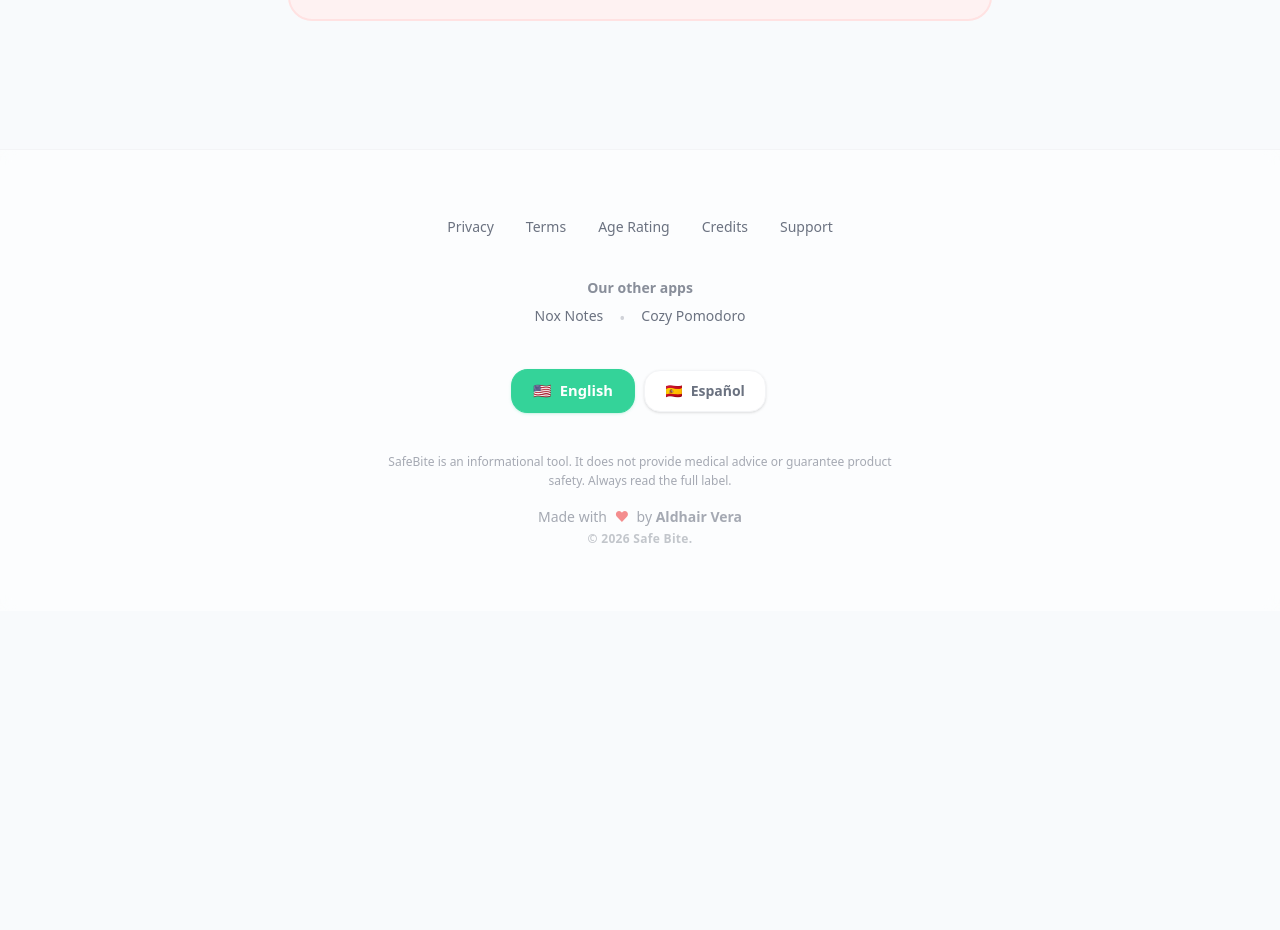
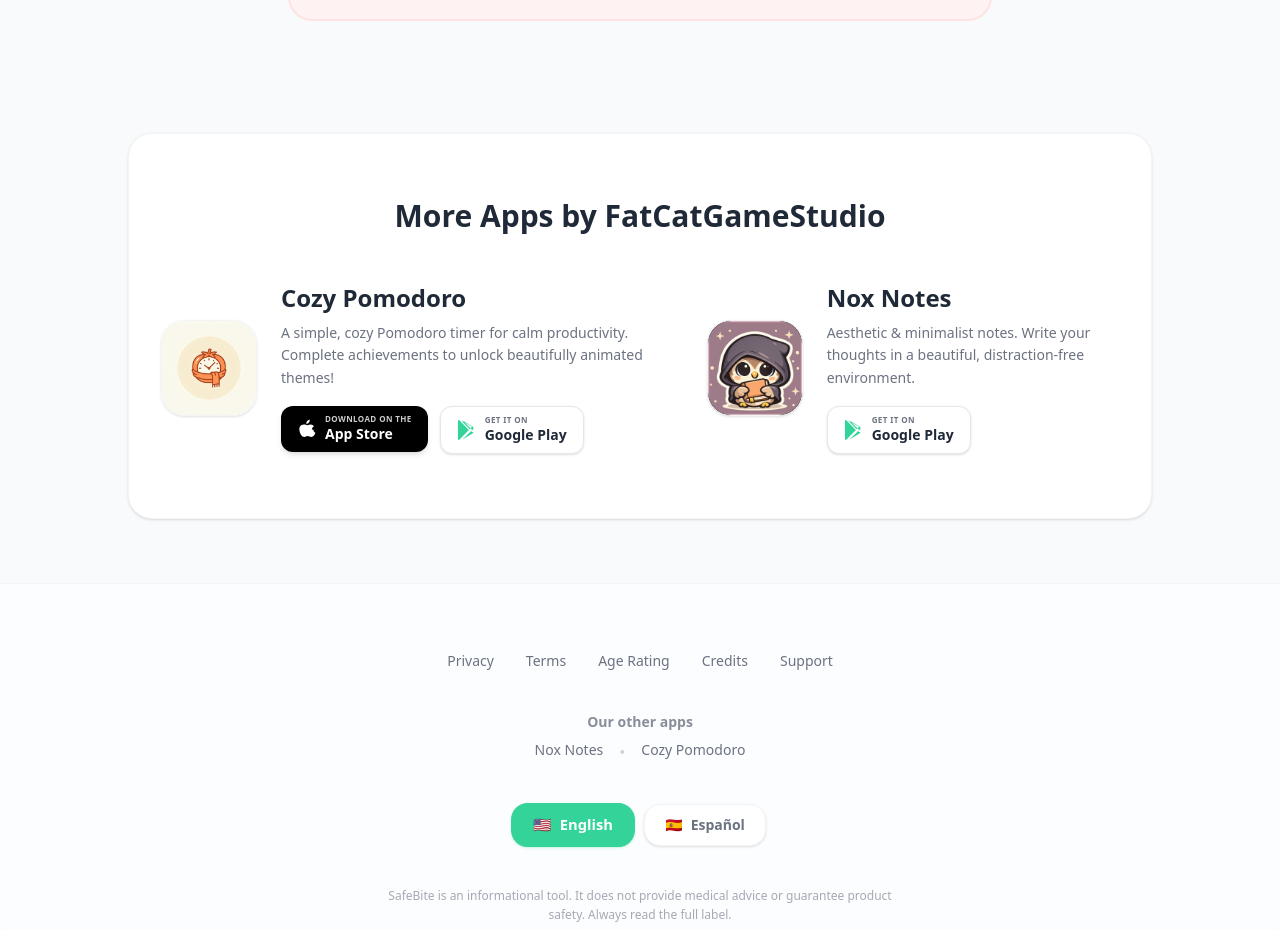
Before and after one commit to BurningAl15/APLV-SafeBite-Landing, a Next.js app: page /en in a window 1280 px wide. Shown: the part 5872-6802 px from the top of the page. Before the commit the page ends 6483 px from the top, so only its background shows below. Built offline with nearby package versions, Linux system fonts and the light colour scheme.

Commit message:
feat: add OtherApps section with Cozy Pomodoro and Nox Notes cross-promotion

```diff
--- a/messages/en.json
+++ b/messages/en.json
@@ -144,5 +144,14 @@
         "title": "SafeBite | Milk Label Scan",
         "description": "Review ingredient labels for possible milk-related terms directly on your phone. Fast, private, and useful when signal is limited.",
         "keywords": "milk label scan, ingredient label review, CMPA, APLV, dairy terms, works on your phone"
+    },
+    "OtherApps": {
+        "title": "More Apps by FatCatGameStudio",
+        "cozyAppTitle": "Cozy Pomodoro",
+        "cozyAppDesc": "A simple, cozy Pomodoro timer for calm productivity. Complete achievements to unlock beautifully animated themes!",
+        "noxNotesTitle": "Nox Notes",
+        "noxNotesDesc": "Aesthetic & minimalist notes. Write your thoughts in a beautiful, distraction-free environment.",
+        "downloadPlayStore": "Google Play",
+        "downloadAppStore": "App Store"
     }
 }
--- a/messages/es.json
+++ b/messages/es.json
@@ -144,5 +144,14 @@
         "title": "SafeBite | Revisión de Etiquetas de Leche",
         "description": "Revisa etiquetas de ingredientes para posibles términos relacionados con leche directamente en tu teléfono. Rápido, privado y útil con señal limitada.",
         "keywords": "etiquetas leche, revision ingredientes, APLV, CMPA, terminos lacteos, funciona en tu telefono"
+    },
+    "OtherApps": {
+        "title": "Más Apps de FatCatGameStudio",
+        "cozyAppTitle": "Cozy Pomodoro",
+        "cozyAppDesc": "Un temporizador Pomodoro acogedor para una productividad relajada. ¡Completa logros para desbloquear hermosos temas animados!",
+        "noxNotesTitle": "Nox Notes",
+        "noxNotesDesc": "Notas y apuntes estéticos. Escribe tus pensamientos en un entorno hermoso y sin distracciones.",
+        "downloadPlayStore": "Google Play",
+        "downloadAppStore": "App Store"
     }
 }
--- a/src/app/[locale]/page.tsx
+++ b/src/app/[locale]/page.tsx
@@ -5,6 +5,7 @@ import Features from "@/components/sections/Features";
 import ProblemSolution from "@/components/sections/ProblemSolution";
 import Scenarios from "@/components/sections/Scenarios";
 import Pricing from "@/components/sections/Pricing";
+import OtherApps from "@/components/sections/OtherApps";
 
 export default function Home() {
   return (
@@ -16,6 +17,7 @@ export default function Home() {
         <Scenarios />
         <Pricing />
         <InfoSection />
+        <OtherApps />
       </main>
       <Footer />
     </div>
--- /dev/null
+++ b/src/components/sections/OtherApps.tsx
@@ -0,0 +1,94 @@
+"use client";
+
+import { useTranslations, useLocale } from 'next-intl';
+import { ExternalLink } from 'lucide-react';
+import Image from 'next/image';
+
+export default function OtherApps() {
+    const t = useTranslations('OtherApps');
+    const locale = useLocale();
+    const cozyAppStoreLink = `https://apps.apple.com/${locale}/app/cozy-pomodoro-timer-enfoque/id6759178972`;
+
+    return (
+        <section className="w-full max-w-5xl mx-auto py-16 px-8 mt-12 bg-white rounded-3xl border border-gray-100 shadow-sm text-center">
+            <h2 className="text-3xl font-black text-text mb-12">{t('title')}</h2>
+
+            <div className="flex flex-col md:flex-row items-center justify-center gap-12 text-left">
+                {/* Cozy Pomodoro App */}
+                <div className="flex flex-col md:flex-row items-center gap-6 max-w-lg">
+                    <div className="w-24 h-24 flex-shrink-0 relative rounded-3xl overflow-hidden border border-gray-100 shadow-sm">
+                        <Image src="/logos/cozypomodoro_logo.jpg" alt="Cozy Pomodoro Logo" fill className="object-cover" />
+                    </div>
+                    <div className="flex-1 text-center md:text-left">
+                        <h3 className="text-2xl font-bold text-text mb-2">{t('cozyAppTitle')}</h3>
+                        <p className="text-subtext mb-4 leading-relaxed text-sm">
+                            {t('cozyAppDesc')}
+                        </p>
+                        <div className="flex flex-col sm:flex-row gap-3 items-center md:items-start">
+                            <a
+                                href={cozyAppStoreLink}
+                                target="_blank"
+                                rel="noopener noreferrer"
+                                aria-label="Download on the App Store"
+                                className="flex items-center gap-2 bg-black text-white px-4 py-2 rounded-xl hover:scale-105 transition-transform shadow-md w-full sm:w-auto justify-center"
+                            >
+                                <svg aria-hidden="true" className="w-5 h-5" viewBox="0 0 384 512" fill="currentColor">
+                                    <path d="M318.7 268.7c-.2-36.7 16.4-64.4 50-84.8-18.8-26.9-47.2-41.7-84.7-44.6-35.5-2.8-74.3 21.8-88.5 21.8-11.4 0-51.1-18.1-81.9-18.1-41.9 0-82.9 22.3-103.9 58-31 52.3-7.9 144.1 27 201.7 16.5 27 49 57 85.1 55.7 34.6-1.4 47.3-25.9 88.5-25.7 41.2.2 53 25.9 88.5 25.1 37.1-.8 64.9-27.1 81.3-51.2 18.9-27.7 26.6-54.6 26.9-56-.8-.3-51.9-19.9-52.1-78.1zm-78.6-180.3c15.6-18.9 25.5-44.9 22.2-70.4-22.1 1-47.9 15.3-64 34.1-14.4 16.6-27.2 43.1-23.7 67.9 24.1 1.9 48.7-11.2 65.5-31.6z" />
+                                </svg>
+                                <div className="flex flex-col items-start leading-tight">
+                                    <span className="text-[8px] uppercase font-bold opacity-80 tracking-wider">Download on the</span>
+                                    <span className="text-sm font-bold">App Store</span>
+                                </div>
+                            </a>
+                            <a
+                                href="https://play.google.com/store/apps/details?id=com.fatcatgamestudio.cozypomodoro"
+                                target="_blank"
+                                rel="noopener noreferrer"
+                                aria-label="Get it on Google Play"
+                                className="flex items-center gap-2 bg-white border border-gray-200 text-text px-4 py-2 rounded-xl hover:scale-105 transition-transform shadow-sm w-full sm:w-auto justify-center"
+                            >
+                                <svg aria-hidden="true" className="w-5 h-5 text-primary" viewBox="0 0 512 512" fill="currentColor">
+                                    <path d="M325.3 234.3L104.6 13l280.8 161.2-60.1 60.1zM47 0C34 0 24 10 24 23v466c0 13 10 23 23 23 4.5 0 8.5-1.3 12-3.5L304 256 59 3.5C55.5 1.3 51.5 0 47 0zm372.2 191.6C419.1 190.5 419.1 187.3 419.1 185.1c0-2.2 0-5.4-2.2-6.5L132.8 5.4 391.2 256 132.8 506.6l284.1-173.2c2.2-1.1 2.2-4.3 2.2-6.5 0-2.2 0-5.4-2.2-6.5l-63.5-38.8 63.5-38.8z" />
+                                </svg>
+                                <div className="flex flex-col items-start leading-tight">
+                                    <span className="text-[8px] uppercase font-bold text-subtext tracking-wider">Get it on</span>
+                                    <span className="text-sm font-bold">Google Play</span>
+                                </div>
+                            </a>
+                        </div>
+                    </div>
+                </div>
+
+                {/* Nox Notes App */}
+                <div className="flex flex-col md:flex-row items-center gap-6 max-w-lg">
+                    <div className="w-24 h-24 flex-shrink-0 relative rounded-3xl overflow-hidden border border-gray-100 shadow-sm bg-black">
+                        <Image src="/logos/noxnotes_logo.png" alt="Nox Notes Logo" fill className="object-cover" />
+                    </div>
+                    <div className="flex-1 text-center md:text-left">
+                        <h3 className="text-2xl font-bold text-text mb-2">{t('noxNotesTitle')}</h3>
+                        <p className="text-subtext mb-4 leading-relaxed text-sm">
+                            {t('noxNotesDesc')}
+                        </p>
+                        <div className="flex flex-col sm:flex-row gap-3 items-center md:items-start">
+                            <a
+                                href="https://play.google.com/store/apps/details?id=com.fatcatgamestudio.noxnotes"
+                                target="_blank"
+                                rel="noopener noreferrer"
+                                aria-label="Get it on Google Play"
+                                className="flex items-center gap-2 bg-white border border-gray-200 text-text px-4 py-2 rounded-xl hover:scale-105 transition-transform shadow-sm w-full sm:w-auto justify-center"
+                            >
+                                <svg aria-hidden="true" className="w-5 h-5 text-primary" viewBox="0 0 512 512" fill="currentColor">
+                                    <path d="M325.3 234.3L104.6 13l280.8 161.2-60.1 60.1zM47 0C34 0 24 10 24 23v466c0 13 10 23 23 23 4.5 0 8.5-1.3 12-3.5L304 256 59 3.5C55.5 1.3 51.5 0 47 0zm372.2 191.6C419.1 190.5 419.1 187.3 419.1 185.1c0-2.2 0-5.4-2.2-6.5L132.8 5.4 391.2 256 132.8 506.6l284.1-173.2c2.2-1.1 2.2-4.3 2.2-6.5 0-2.2 0-5.4-2.2-6.5l-63.5-38.8 63.5-38.8z" />
+                                </svg>
+                                <div className="flex flex-col items-start leading-tight">
+                                    <span className="text-[8px] uppercase font-bold text-subtext tracking-wider">Get it on</span>
+                                    <span className="text-sm font-bold">Google Play</span>
+                                </div>
+                            </a>
+                        </div>
+                    </div>
+                </div>
+            </div>
+        </section>
+    );
+}
--- a/src/proxy.ts
+++ b/src/proxy.ts
@@ -24,5 +24,5 @@ export function proxy(request: NextRequest) {
 
 export const config = {
     // Match only internationalized pathnames
-    matcher: ['/', '/(es|en)/:path*', '/((?!api|_next|_static|_vercel|[\\w-]+\\.\\w+).*)']
+    matcher: ['/', '/(es|en)/:path*', '/((?!api|_next|_static|_vercel|logos|.*\\..*).*)']
 };
```
Also changed, not shown: public/logos/cozypomodoro_logo.jpg (added), public/logos/noxnotes_logo.png (added).
